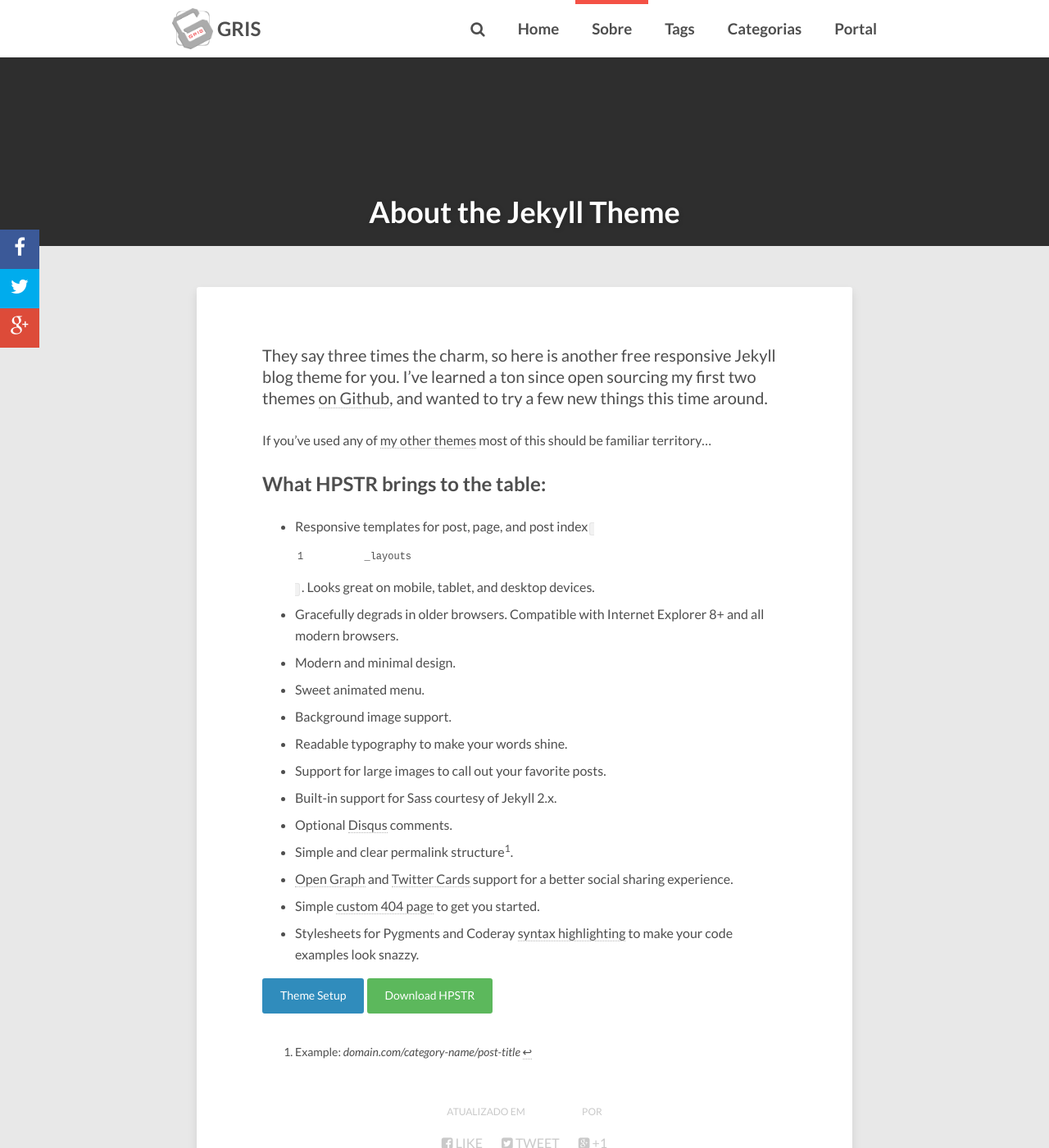
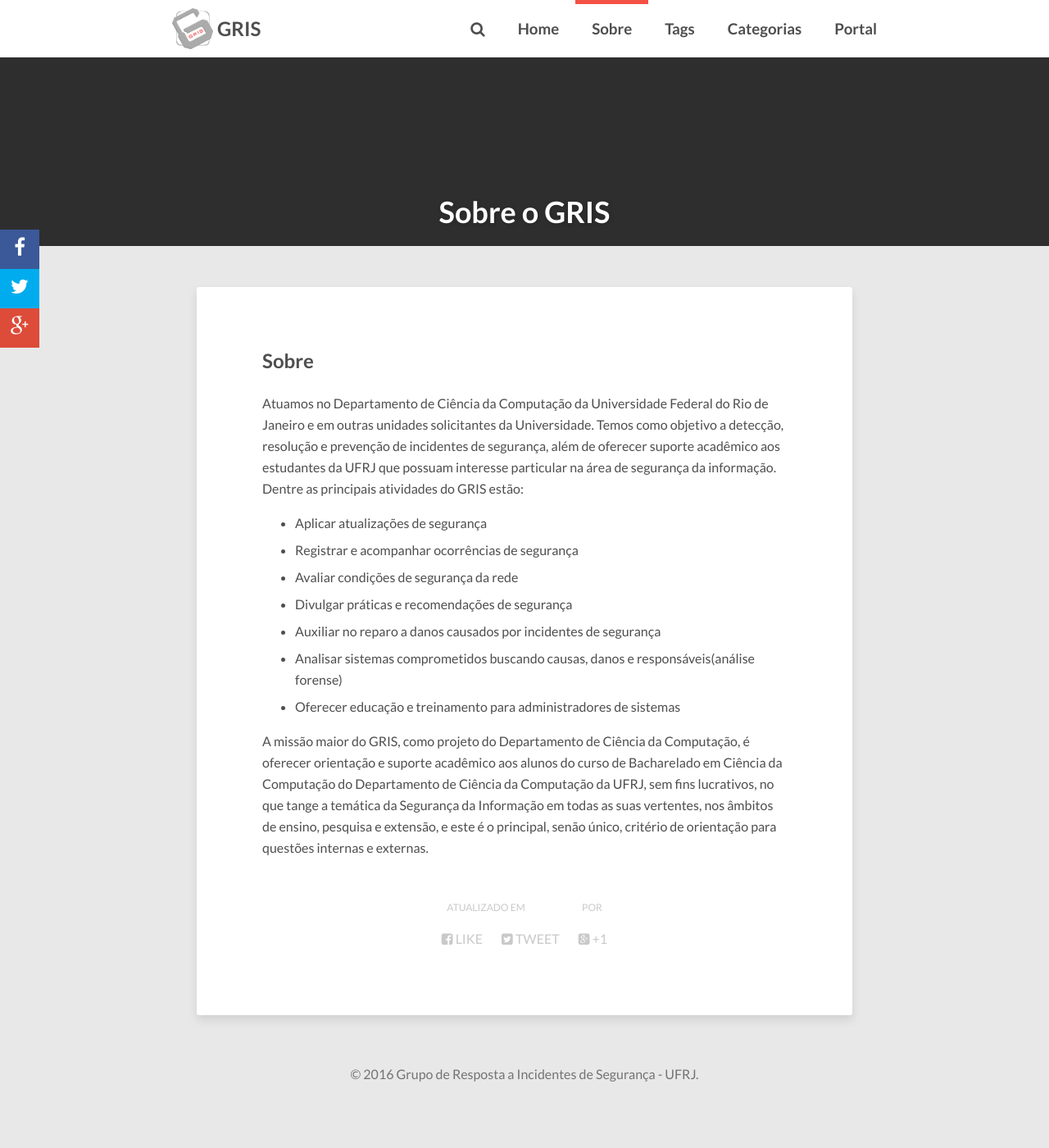
Before and after one commit to MatheusAvellar/grisufrj.github.io, a Jekyll site: the page built from about/index.md, in a window 1280 px wide and 1400 px high. Shown: the whole window at 82% size. Built offline with Jekyll 4.4.1, drawn with Linux system fonts in a browser that asks for light colours; nearby versions of some CDN libraries; comment, search, counter and statistics services are not loaded.

Commit message:
adicionando about e fixes

```diff
--- a/about/index.md
+++ b/about/index.md
@@ -1,34 +1,20 @@
 ---
 layout: page
-title: About the Jekyll Theme
-image:
-  feature: abstract-5.jpg
-  credit: dargadgetz
-  creditlink: http://www.dargadgetz.com/ios-7-abstract-wallpaper-pack-for-iphone-5-and-ipod-touch-retina/
+title: Sobre o GRIS
 comments: false
 modified: 2014-12-24
+author: gris
 ---
 
-They say three times the charm, so here is another free responsive Jekyll blog theme for you. I've learned a ton since open sourcing my first two themes [on Github](http://github.com/mmistakes), and wanted to try a few new things this time around.
-
-If you've used any of [my other themes](http://mademistakes.com/work/jekyll-themes/) most of this should be familiar territory...
-
-## What HPSTR brings to the table:
-
-* Responsive templates for post, page, and post index `_layouts`. Looks great on mobile, tablet, and desktop devices.
-* Gracefully degrads in older browsers. Compatible with Internet Explorer 8+ and all modern browsers.
-* Modern and minimal design.
-* Sweet animated menu.
-* Background image support.
-* Readable typography to make your words shine.
-* Support for large images to call out your favorite posts.
-* Built-in support for Sass courtesy of Jekyll 2.x.
-* Optional [Disqus](http://disqus.com) comments.
-* Simple and clear permalink structure[^1].
-* [Open Graph](https://developers.facebook.com/docs/opengraph/) and [Twitter Cards](https://dev.twitter.com/docs/cards) support for a better social sharing experience.
-* Simple [custom 404 page]({{ site.url }}/404.html) to get you started.
-* Stylesheets for Pygments and Coderay [syntax highlighting]({{ site.url }}/code-highlighting-post/) to make your code examples look snazzy.
-
-<div markdown="0"><a href="{{ site.url }}/theme-setup/" class="btn btn-info">Theme Setup</a> <a href="https://github.com/mmistakes/hpstr-jekyll-theme" class="btn btn-success">Download HPSTR</a></div>
-
-[^1]: Example: *domain.com/category-name/post-title*
+<h2 class="section-heading">Sobre</h2>
+<p>Atuamos no Departamento de Ciência da Computação da Universidade Federal do Rio de Janeiro e em outras unidades solicitantes da Universidade. Temos como objetivo a detecção, resolução e prevenção de incidentes de segurança, além de oferecer suporte acadêmico aos estudantes da UFRJ que possuam interesse particular na área de segurança da informação. Dentre as principais atividades do GRIS estão:</p>
+<ul>
+<li>Aplicar atualizações de segurança</li>
+<li>Registrar e acompanhar ocorrências de segurança</li>
+<li>Avaliar condições de segurança da rede</li>
+<li>Divulgar práticas e recomendações de segurança</li>
+<li>Auxiliar no reparo a danos causados por incidentes de segurança</li>
+<li>Analisar sistemas comprometidos buscando causas, danos e responsáveis(análise forense)</li>
+<li>Oferecer educação e treinamento para administradores de sistemas</li>
+</ul>
+<p>A missão maior do GRIS, como projeto do Departamento de Ciência da Computação, é oferecer orientação e suporte acadêmico aos alunos do curso de Bacharelado em Ciência da Computação do Departamento de Ciência da Computação da UFRJ, sem fins lucrativos, no que tange a temática da Segurança da Informação em todas as suas vertentes, nos âmbitos de ensino, pesquisa e extensão, e este é o principal, senão único, critério de orientação para questões internas e externas.</p>
--- a/index.html
+++ b/index.html
@@ -1,6 +1,6 @@
 ---
 layout: post-index
-title: "Bem vindo ao blog do GRIS"
+title: "Bem vindos ao blog do GRIS"
 description: "Describe this nonsense."
 tags: [Jekyll, theme, themes, responsive, blog, modern]
 comments: false
```
Also changed, not shown: _posts/2016-03-16-blog-do-gris.md (+2 -4 lines), _posts/2016-06-20-bem-vindos-ao-blog-do-gris.md (added, +17 -0 lines).
